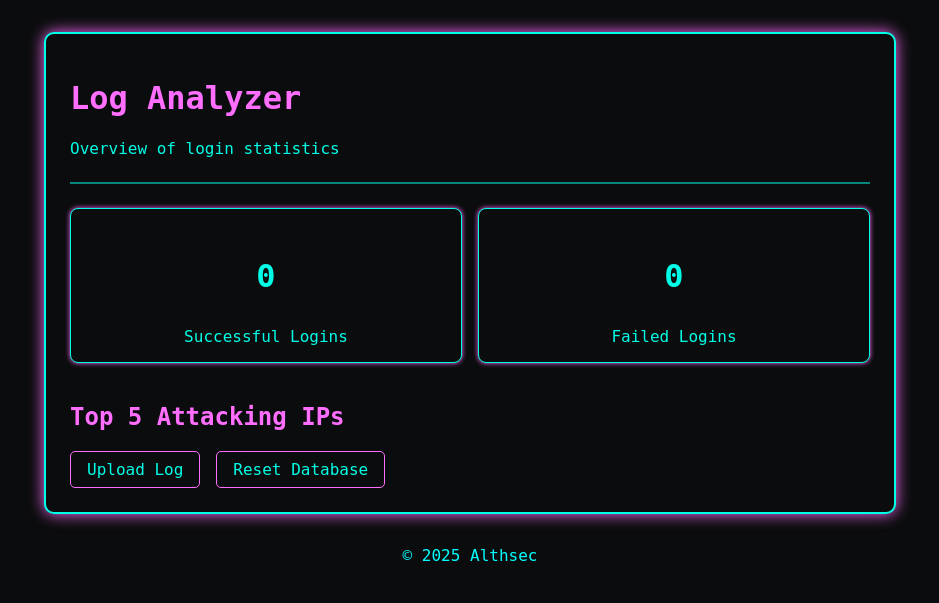
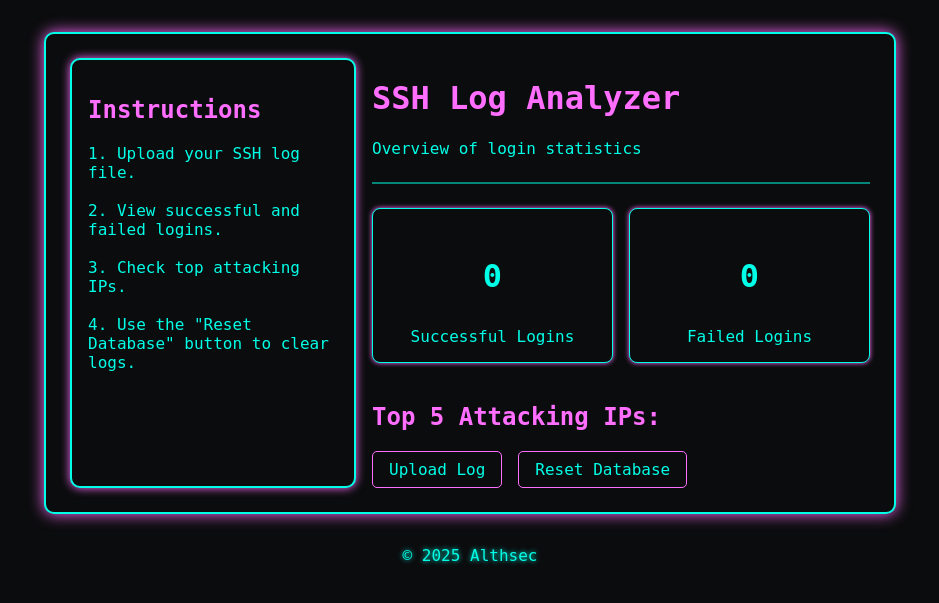
Before and after one commit to Althse/LogAnalyzer, a Flask app: page / in a window 1280 px wide. Shown: the top 603 px of the page, without its empty margins (170-1109 px from the left). Run offline with Flask 3, Linux system fonts and the light colour scheme; data that the repository does not hold is empty.

Commit message:
Stable version 2

```diff
--- a/static/styles.css
+++ b/static/styles.css
@@ -41,6 +41,27 @@ a:hover {
     box-shadow: 0 0 5px #ff6eff;    /* delikatny różowy neon */
 }
 
+.page-wrapper {
+    display: flex;
+    gap: 1rem;
+    align-items: stretch; /* oba panele tej samej wysokości */
+}
+
+.instructions {
+    flex: 0 0 250px;       /* stała szerokość panelu instrukcji */
+    background-color: #0b0c0e;
+    border: 2px solid #00ffe7;
+    border-radius: 10px;
+    padding: 1rem;
+    box-shadow: 0 0 10px #ff6eff;
+    color: #00ffe7;
+    font-family: 'Roboto Mono', monospace;
+}
+
+.main-container {
+    flex: 1;               /* zajmuje resztę miejsca */
+}
+
 /* Statystyki */
 .stats-grid {
     display: flex;
@@ -73,6 +94,14 @@ a:hover {
     opacity: 0.5;
 }
 
+.footer {
+    margin-top: 1rem;
+    color: #00ffe7;
+    text-align: center;
+    text-shadow: 0 0 5px #00ffe7;
+}
+
+
 /* Przycisk i akcje */
 .action-buttons {
     display: flex;
@@ -95,3 +124,9 @@ a:hover {
     transform: scale(1.05);
     box-shadow: 0 0 15px #0ff;
 }
+
+@media (max-width: 600px) {
+    .stats-grid {
+        flex-direction: column;
+    }
+}
--- a/templates/index.html
+++ b/templates/index.html
@@ -3,11 +3,24 @@
 {% block title %}Log Analyzer{% endblock %}
 
 {% block main %}
-<h1 class="title">Log Analyzer</h1>
+<div class="page-wrapper">
+    <!-- Panel instrukcji po lewej -->
+    <div class="instructions">
+        <h2>Instructions</h2>
+        <p>
+            1. Upload your SSH log file.<br><br>
+            2. View successful and failed logins.<br><br>
+            3. Check top attacking IPs.<br><br>
+            4. Use the "Reset Database" button to clear logs.<br>
+        </p>
+    </div>
+
+    <!-- Główny kontener pozostaje bez zmian -->
+    <div class="main-container">
+        <h1 class="title">SSH Log Analyzer</h1>
         <p class="subtitle">Overview of login statistics</p>
         <hr class="separator">
 
-<!-- Statistics -->
         <div class="stats-grid">
             <div class="stat-box">
                 <p class="stat-number">{{ stats.accepted_count }}</p>
@@ -19,16 +32,17 @@
             </div>
         </div>
 
-<h2>Top 5 Attacking IPs</h2>
+        <h2>Top 5 Attacking IPs:</h2>
         <ul>
             {% for ip in stats.top_ips %}
-        <li>{{ ip.ip }} - {{ ip.count }} {{ "attempts" if ip.count > 1 else "attempt" }}</li>
+                <li>{{ ip.ip }} - {{ ip.count }} {{ "attempts" if ip.count > 1 else "attempt" }}</li><br>
             {% endfor %}
         </ul>
 
-<!-- Action Links -->
         <div class="action-buttons">
             <a href="/upload_page" class="btn">Upload Log</a>
             <a href="/reset_page" class="btn">Reset Database</a>
         </div>
+    </div>
+</div>
 {% endblock %}
--- a/templates/layout.html
+++ b/templates/layout.html
@@ -5,14 +5,16 @@
     <meta name="viewport" content="width=device-width, initial-scale=1.0">
     <title>{% block title %}{% endblock %}</title>
     <link href="/static/styles.css" rel="stylesheet">
+    <!-- Favicon -->
+    <link rel="icon" type="image/png" href="/static/favicon-32x32.png">
 </head>
 <body>
     <div class="container">
         {% block main %}{% endblock %}
     </div>
 
-    <footer style="margin-top: 1rem; color: #0ff; text-align: center;">
-    © 2025 Althsec
-</footer>
+    <footer class="footer">
+        © 2025 Althsec
+    </footer>
 </body>
 </html>
--- a/templates/upload.html
+++ b/templates/upload.html
@@ -4,7 +4,7 @@
 
 {% block main %}
 <h1>Upload Log</h1>
-<p>Upload a log file or use an example log:</p>
+<p>Upload a SSH log file or use an example logs:</p>
 
 <!-- Upload from your computer -->
 <form id="uploadForm" method="POST" enctype="multipart/form-data">
```
Also changed, not shown: reset_log.txt (+9 -0 lines), log_database.db, static/favicon-32x32.png (added). Lines whose indentation alone changed are shown as unchanged.
